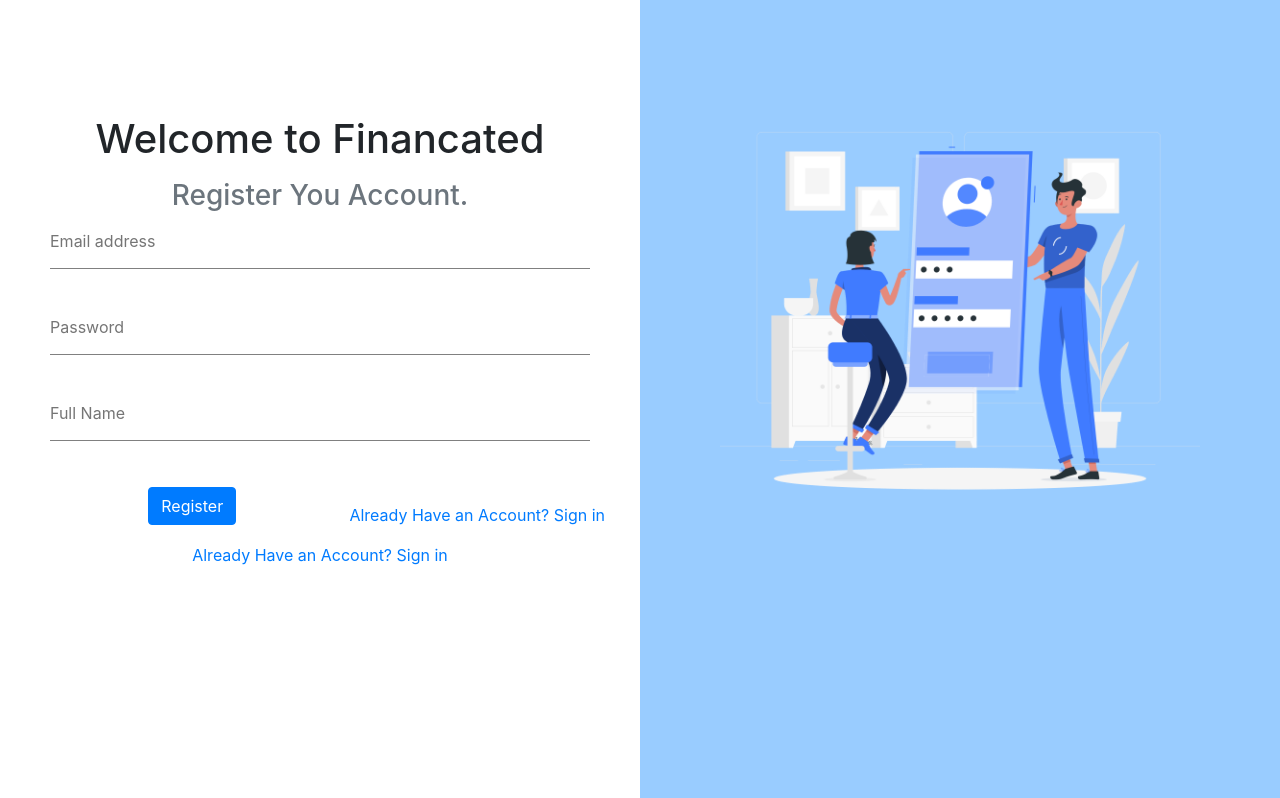
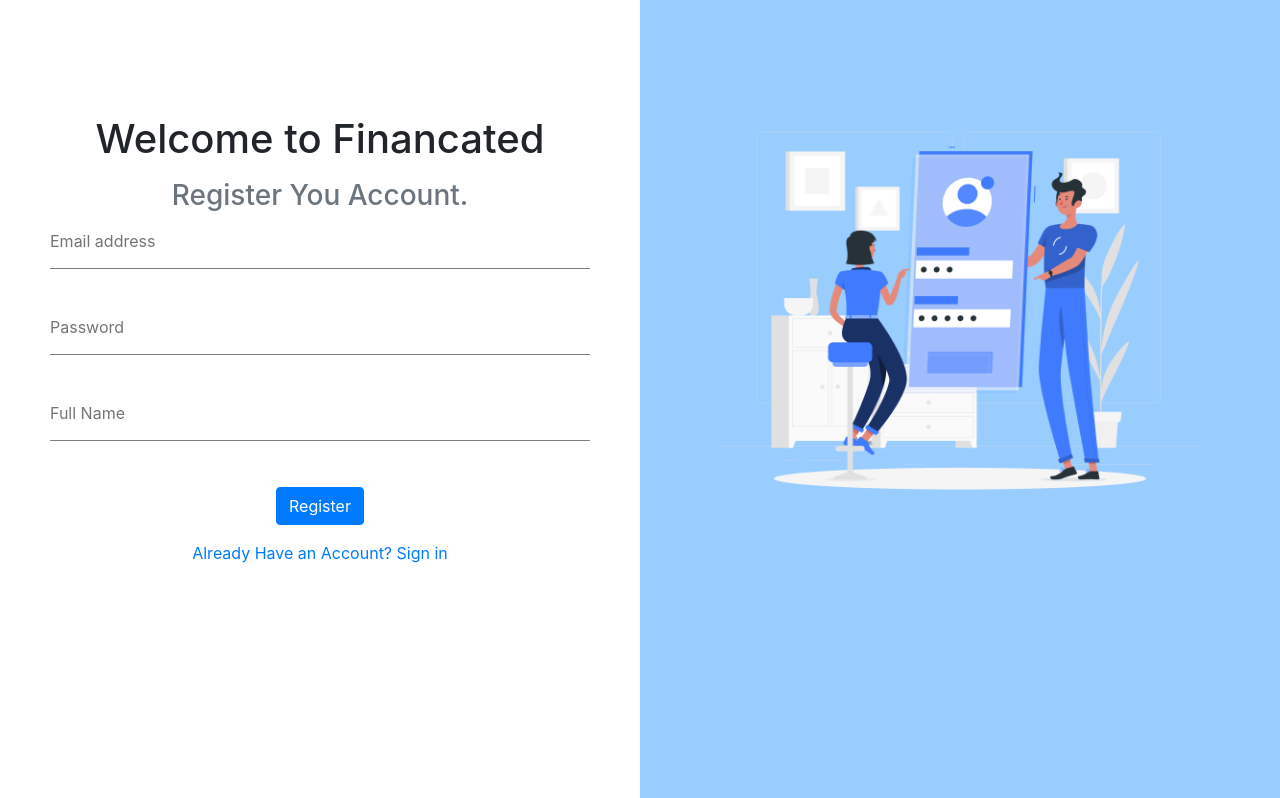
Before and after one commit to tankokkeong/HLBCYHI2021, a PHP site: page /sign-up.php in a window 1280 px wide. Shown: the part 57-855 px from the top of the page. Run offline with PHP 8.4, Linux system fonts and the light colour scheme; some libraries are stand-ins or nearby versions.

Commit message:
Sign Up solved

```diff
--- a/sign-up.php
+++ b/sign-up.php
@@ -45,11 +45,6 @@
                             <div class="col text-center">
                                 <button type="submit" class="btn btn-primary">Register</button>
                             </div>
-                            <div class="row">
-                                <div class="col mt-3 text-center">
-                                    <a href="login.php">Already Have an Account? Sign in</a>
-                                </div>
-                            </div>
                         </div>
 
                         <div class="row">
```
